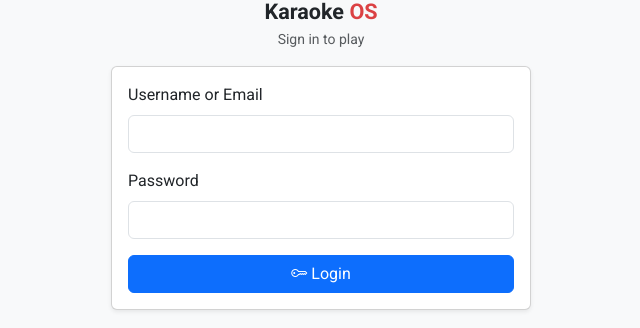
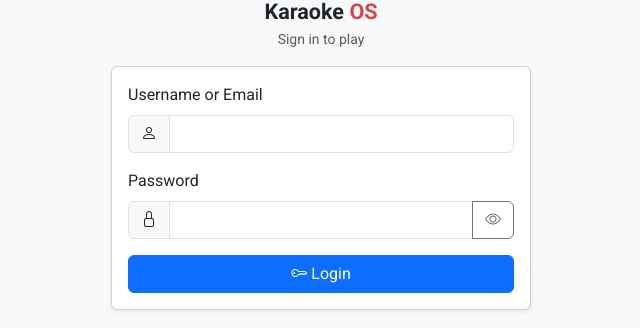
Before and after one commit to Brian-C69/karaoke-os, a PHP site: page /karaoke-os/index.php?r=login in a window 1280 px wide. Shown: the part 281-609 px from the top of the page, without its empty margins (319-959 px from the left). Run offline with PHP 8.4, Linux system fonts and the light colour scheme; some libraries are stand-ins or nearby versions.

Commit message:
Add login icons and password reveal

```diff
--- a/templates/login.php
+++ b/templates/login.php
@@ -11,11 +11,20 @@
           <input type="hidden" name="csrf" value="<?= e(csrf_token()) ?>">
           <div class="mb-3">
             <label class="form-label">Username or Email</label>
-            <input class="form-control" name="username" autocomplete="username" required>
+            <div class="input-group">
+              <span class="input-group-text"><i class="bi bi-person" aria-hidden="true"></i></span>
+              <input class="form-control" name="username" autocomplete="username" required>
+            </div>
           </div>
           <div class="mb-3">
             <label class="form-label">Password</label>
-            <input class="form-control" type="password" name="password" autocomplete="current-password" required>
+            <div class="input-group">
+              <span class="input-group-text"><i class="bi bi-lock" aria-hidden="true"></i></span>
+              <input id="login-password" class="form-control" type="password" name="password" autocomplete="current-password" required>
+              <button class="btn btn-outline-secondary" type="button" data-password-toggle="#login-password" aria-label="Show password" title="Show password">
+                <i class="bi bi-eye" aria-hidden="true"></i>
+              </button>
+            </div>
           </div>
           <button class="btn btn-primary w-100"><i class="bi bi-key me-1" aria-hidden="true"></i>Login</button>
         </form>
@@ -23,3 +32,28 @@
     </div>
   </div>
 </div>
+
+<script>
+(() => {
+  const button = document.querySelector('[data-password-toggle]');
+  if (!button) return;
+  const selector = button.getAttribute('data-password-toggle');
+  const input = selector ? document.querySelector(selector) : null;
+  if (!input) return;
+
+  const update = () => {
+    const isPassword = input.type === 'password';
+    button.setAttribute('aria-label', isPassword ? 'Show password' : 'Hide password');
+    button.title = isPassword ? 'Show password' : 'Hide password';
+    const icon = button.querySelector('i');
+    if (icon) icon.className = `bi ${isPassword ? 'bi-eye' : 'bi-eye-slash'}`;
+  };
+
+  update();
+  button.addEventListener('click', () => {
+    input.type = input.type === 'password' ? 'text' : 'password';
+    update();
+    input.focus();
+  });
+})();
+</script>
```
Also changed, not shown: README.md, 1 other file.
